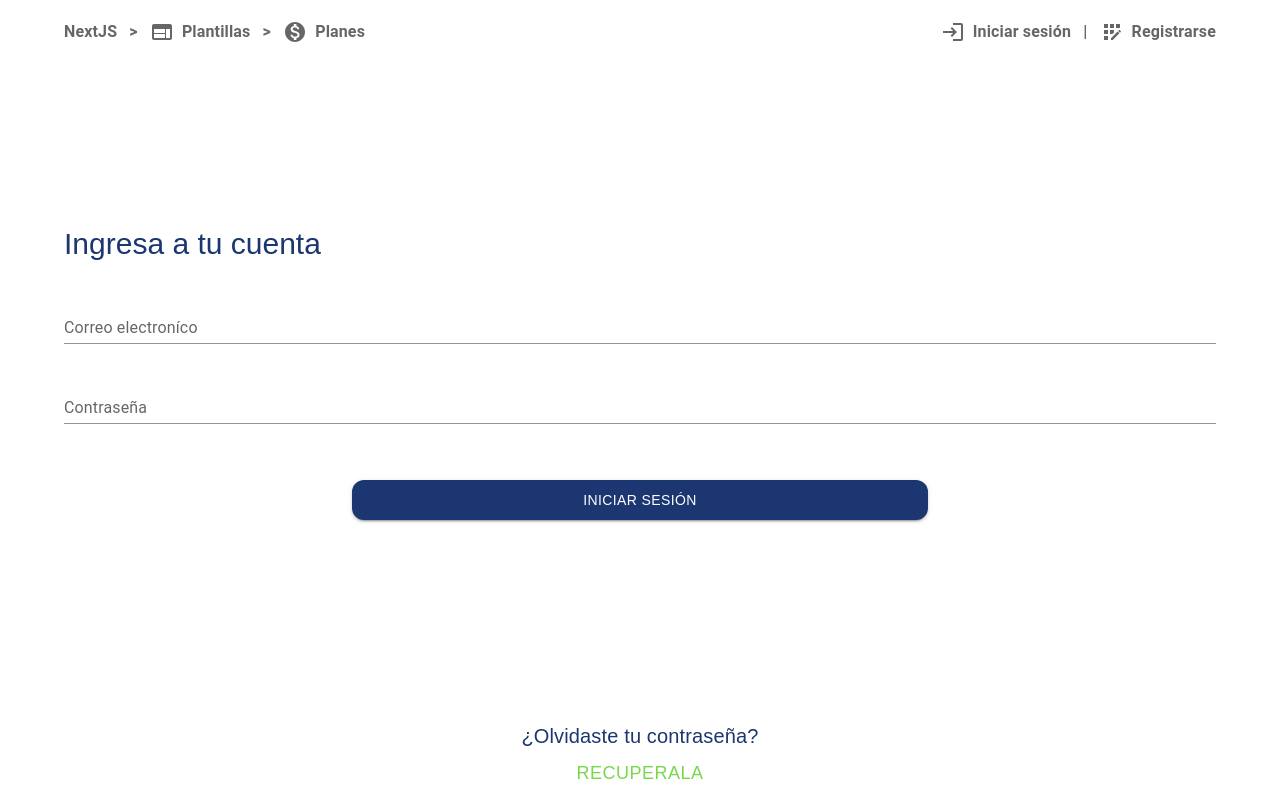
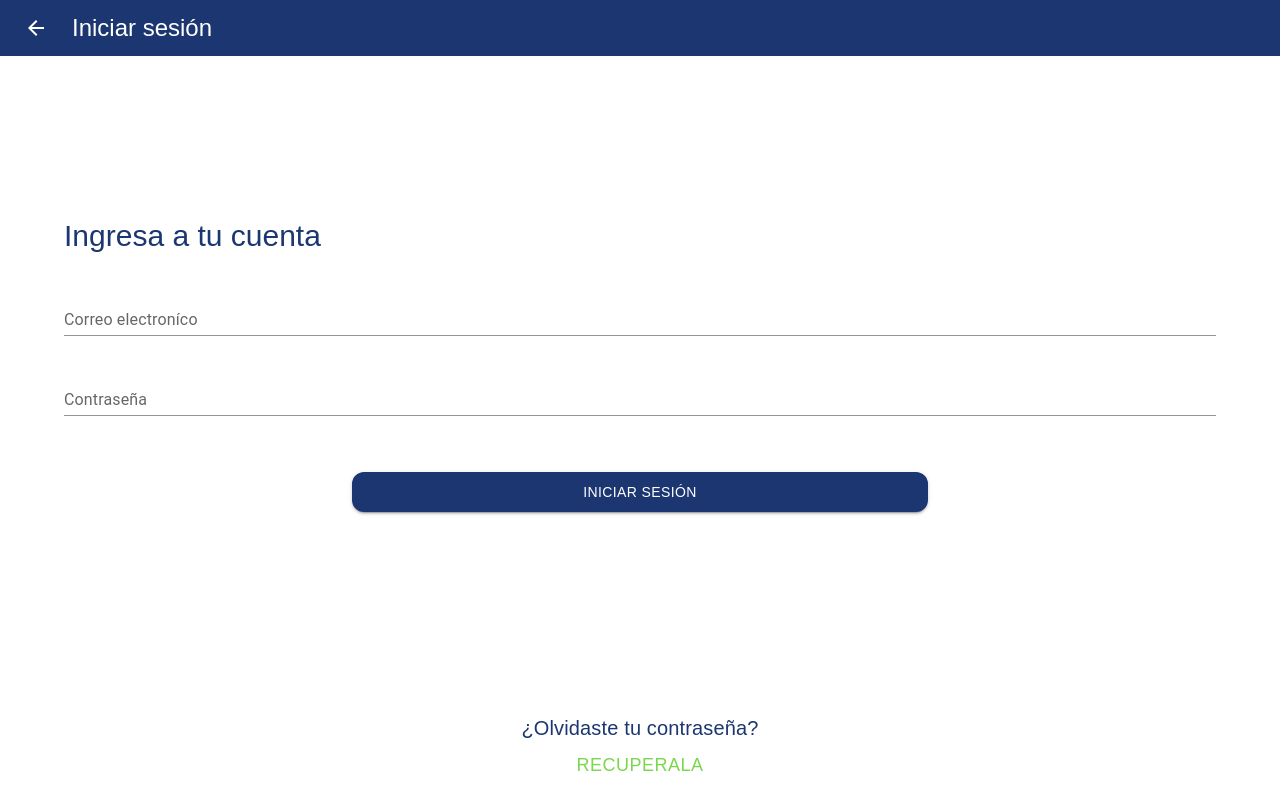
Before and after one commit to josetissera/Roomsite, a Next.js app: page /loginpage in a window 1280 px wide. Built offline with nearby package versions, Linux system fonts and the light colour scheme.

Commit message:
corregimos el navbar

```diff
--- a/src/LoginPage/LoginPage.tsx
+++ b/src/LoginPage/LoginPage.tsx
@@ -1,16 +1,21 @@
+import { ArrowBackOutlined } from "@mui/icons-material";
 import { Box, Button, Container, Stack, TextField, Typography, useTheme } from "@mui/material"
-import { red } from "@mui/material/colors";
 
 const LoginPage = () => {
     const theme = useTheme();
     return (
+        <div>
+            <Box sx={{ display:"flex",alignContent:"center",alignItems:"center",flexWrap:"wrap", height: "7vh", width: "100%", backgroundColor: theme.palette.primary.main,paddingLeft:"1.5rem"}}>
+                <ArrowBackOutlined sx={{ color:"#fff",marginRight:"1.5rem"}} />
+                <Typography fontFamily={"Ubuntu,sans-serif"} variant="h5" color={"#fff"}>Iniciar sesión</Typography>
+            </Box>
             <Container style={{ color: theme.palette.primary.main }}>
                 <Stack spacing={"2rem"} marginTop={"20vh"}>
                     <Typography marginBottom={"-15px"} fontFamily={"Ubuntu,sans-serif"} variant="h5" color={"inherit"} fontSize={"30px"}>Ingresa a tu cuenta</Typography>
-                <TextField id="standard-basic" label="Correo electroníco" variant="standard"/>
-                <TextField id="standard-basic" label="Contraseña" variant="standard" type="password"/>
+                    <TextField id="standard-basic" label="Correo electroníco" variant="standard" />
+                    <TextField id="standard-basic" label="Contraseña" variant="standard" type="password" />
                     <Box sx={{ display: "flex", justifyContent: "center" }}>
-                    <Button style={{ marginTop:"1.5rem", fontFamily: "ubuntu, sans-serif", width: "45vw", borderRadius: "12px", height: "5vh" }} variant="contained">Iniciar sesión</Button>
+                        <Button style={{ marginTop: "1.5rem", fontFamily: "ubuntu, sans-serif", width: "45vw", borderRadius: "12px", height: "5vh" }} variant="contained">Iniciar sesión</Button>
                     </Box>
                 </Stack>
 
@@ -19,6 +24,8 @@ const LoginPage = () => {
                     <Button style={{ fontSize: "18px", boxShadow: "none", border: "none", backgroundColor: "transparent", color: theme.palette.secondary.main, fontFamily: "Ubuntu,sans-serif", textAlign: "center" }} variant="contained">RECUPERALA</Button>
                 </Stack>
             </Container>
+        </div>
+
     )
 }
 
--- a/src/layout/Layout.tsx
+++ b/src/layout/Layout.tsx
@@ -7,7 +7,7 @@ import { Box } from "@mui/material";
 const Layout = ({ children }: { children: ReactNode }) => {
   return (
     <Box display={"flex"} flexDirection="column" minHeight={"100vh"}>
-      <Header />
+      {/*<Header />*/}
       <Main>{children}</Main>
       <Footer />
     </Box>
```
Also changed, not shown: src/HomePage/HomePage.tsx (+7 -1 lines), src/RoomsPage/RoomsPage.tsx (+23 -20 lines). Lines whose indentation alone changed are shown as unchanged.
